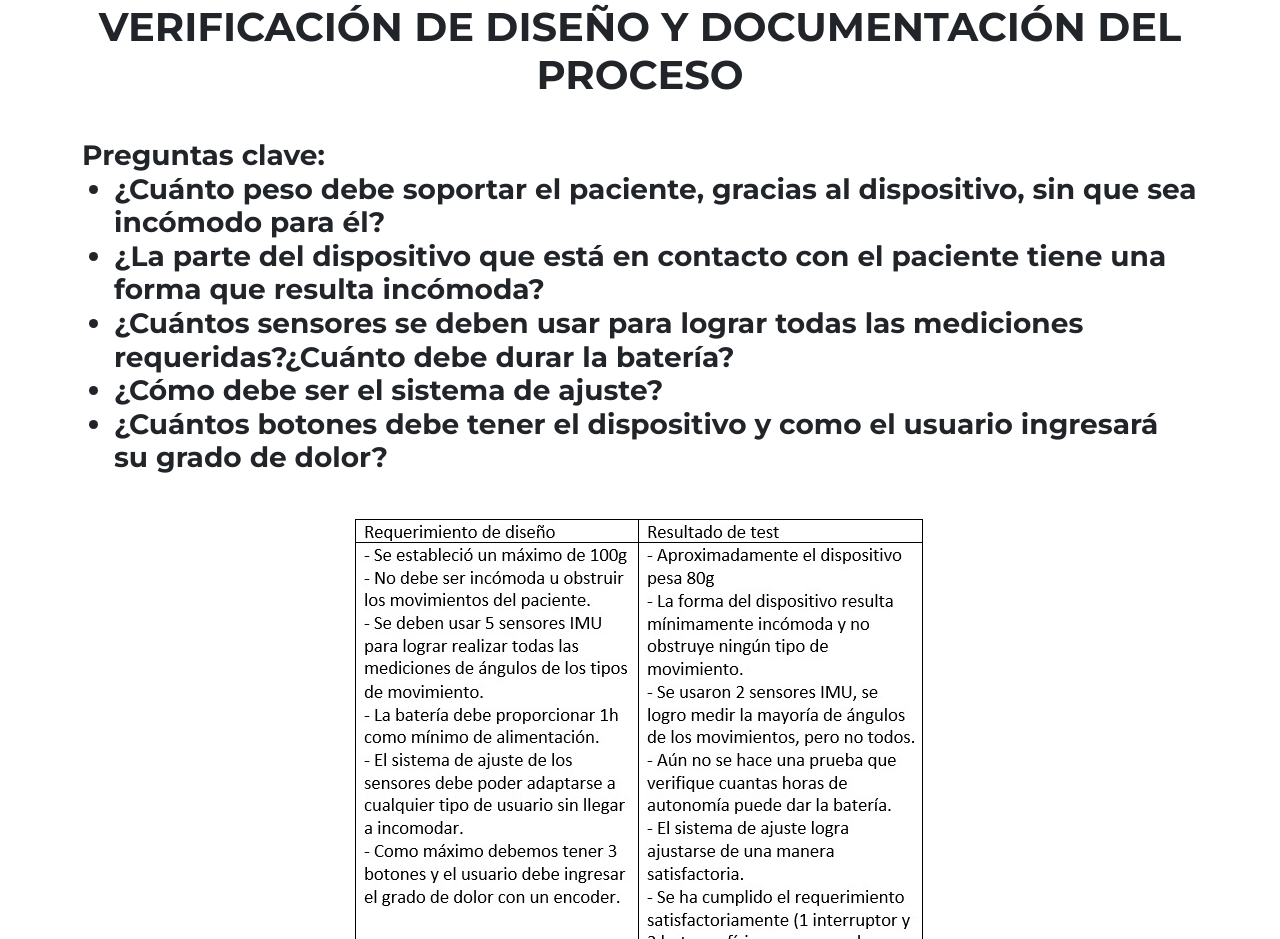
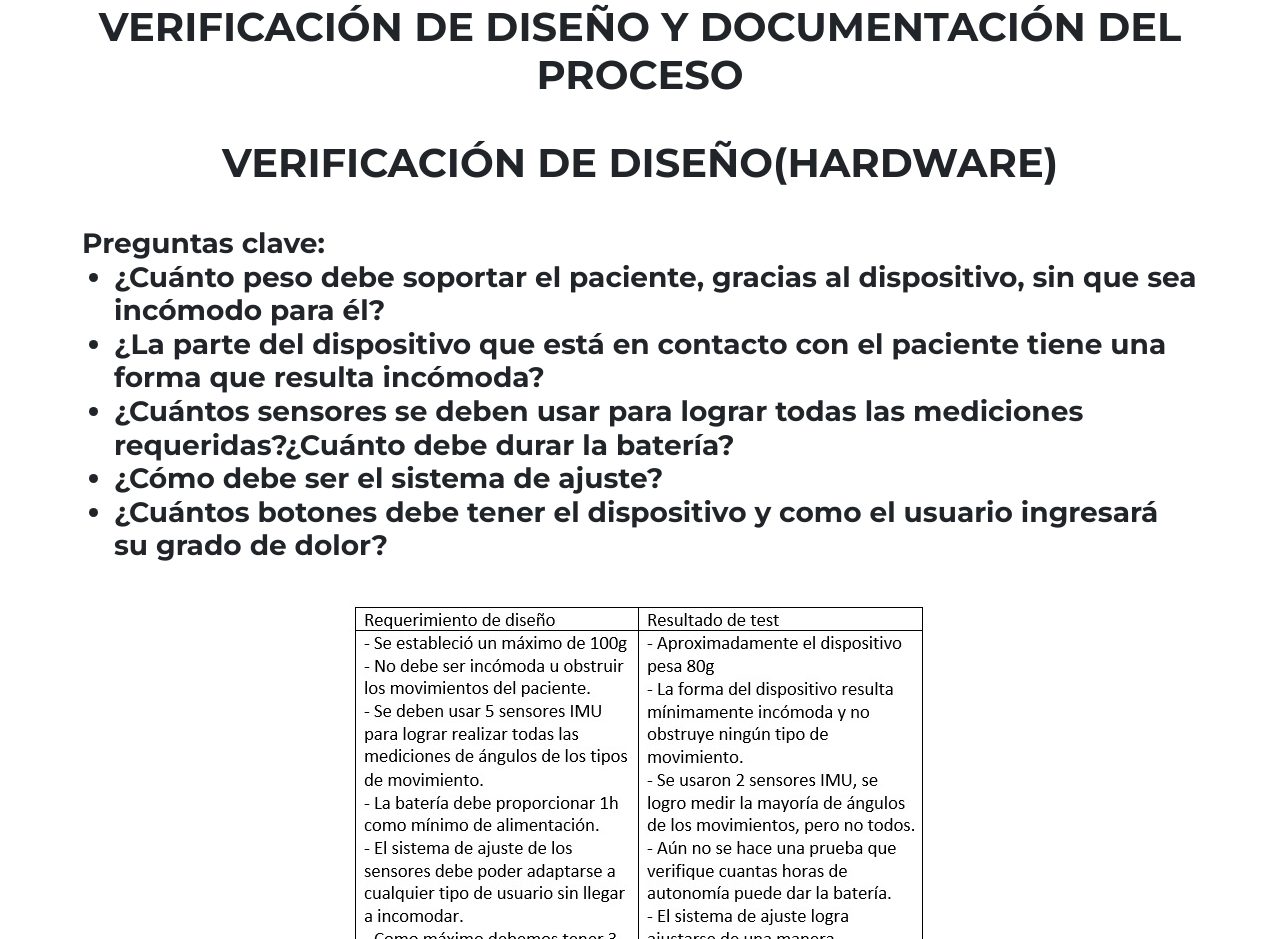
Before and after one commit to grupo2-funbio/Entregable_12, a plain HTML site: page index.html in a window 1280 px wide. Shown: the part 838-1777 px from the top of the page. Drawn offline with nearby package versions, Linux system fonts and the light colour scheme.

Commit message:
Update index.html

```diff
--- a/index.html
+++ b/index.html
@@ -50,6 +50,8 @@
             <div class="container">
                 <div class="text-center">
                     <h2 class="section-heading text-uppercase">Verificación de Diseño y documentación del proceso</h2>
+                     </br>
+                    <h2 class="section-heading text-uppercase">Verificación de Diseño(Hardware)</h2>
                     </div>
                 </br>
                     <h3>Preguntas clave:
```
